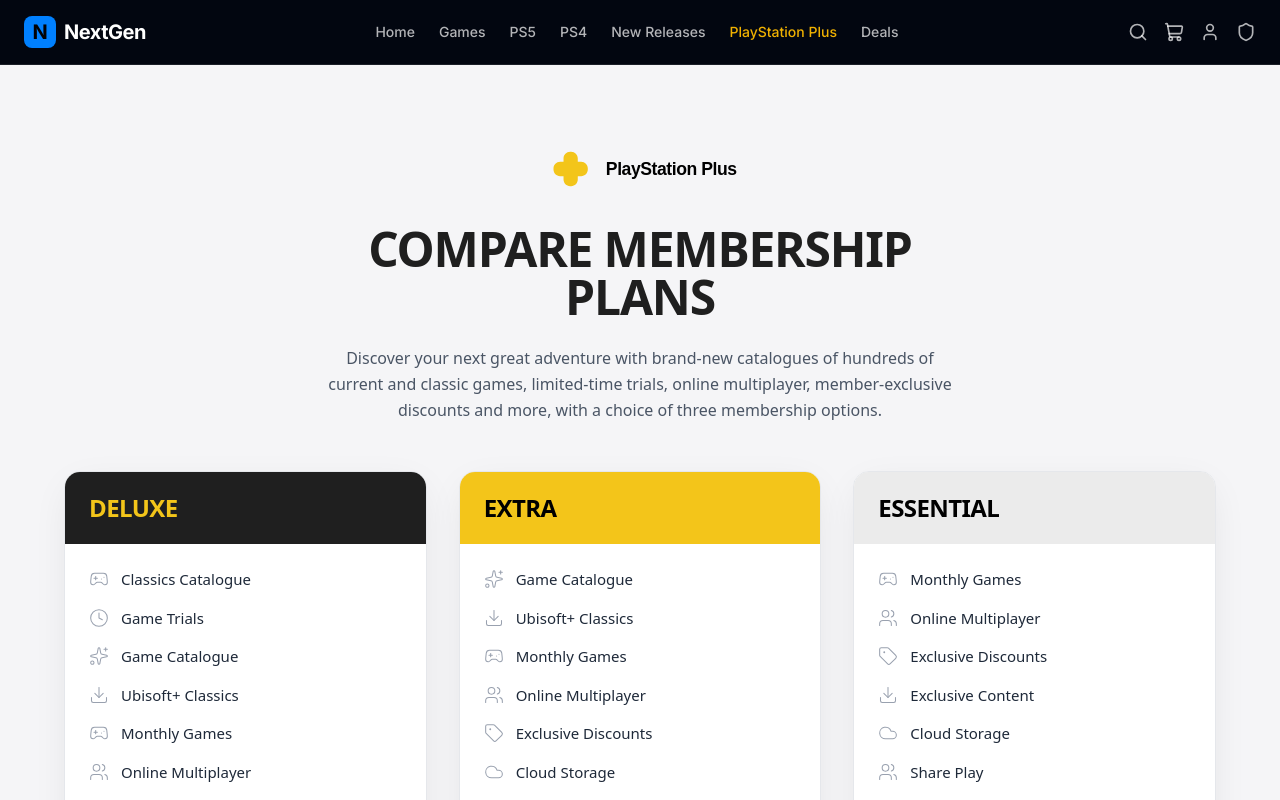
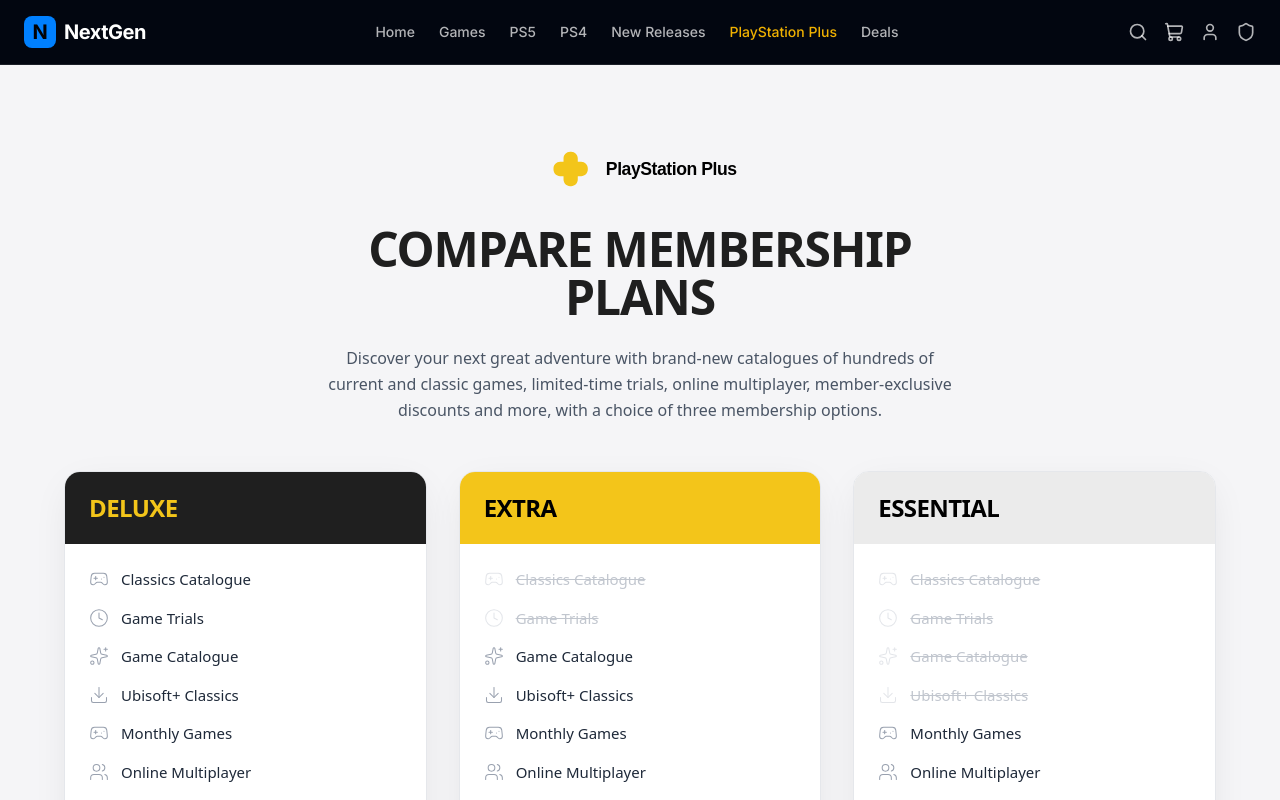
Before and after one commit to nextgen-web-studio/boomersgamingcafe, a Next.js app: page /subscription in a window 1280 px wide. Shown: the top 800 px of the page. Built offline with nearby package versions, Linux system fonts and the light colour scheme.

Commit message:
feat: strike out missing features in lower PS Plus tiers for comparison

```diff
--- a/src/app/subscription/page.tsx
+++ b/src/app/subscription/page.tsx
@@ -30,15 +30,15 @@
     headerBg: "bg-[#1F1F1F]",
     headerText: "text-[#F3C51A]",
     features: [
-      { text: "Classics Catalogue", icon: Gamepad2 },
-      { text: "Game Trials", icon: Clock },
-      { text: "Game Catalogue", icon: Sparkles },
-      { text: "Ubisoft+ Classics", icon: Download },
-      { text: "Monthly Games", icon: Gamepad2 },
-      { text: "Online Multiplayer", icon: Users },
-      { text: "Exclusive Discounts", icon: Tag },
-      { text: "Cloud Storage", icon: Cloud },
-      { text: "Share Play", icon: Users },
+      { text: "Classics Catalogue", icon: Gamepad2, included: true },
+      { text: "Game Trials", icon: Clock, included: true },
+      { text: "Game Catalogue", icon: Sparkles, included: true },
+      { text: "Ubisoft+ Classics", icon: Download, included: true },
+      { text: "Monthly Games", icon: Gamepad2, included: true },
+      { text: "Online Multiplayer", icon: Users, included: true },
+      { text: "Exclusive Discounts", icon: Tag, included: true },
+      { text: "Cloud Storage", icon: Cloud, included: true },
+      { text: "Share Play", icon: Users, included: true },
     ],
     plans: [
       { id: "12-Month", priceLabel: "Rs 9,879 every 12 months", price: 9879, badge: "Best value*", subtext: "33% off 12 months versus 1 month" },
@@ -52,13 +52,15 @@
     headerBg: "bg-[#F3C51A]",
     headerText: "text-black",
     features: [
-      { text: "Game Catalogue", icon: Sparkles },
-      { text: "Ubisoft+ Classics", icon: Download },
-      { text: "Monthly Games", icon: Gamepad2 },
-      { text: "Online Multiplayer", icon: Users },
-      { text: "Exclusive Discounts", icon: Tag },
-      { text: "Cloud Storage", icon: Cloud },
-      { text: "Share Play", icon: Users },
+      { text: "Classics Catalogue", icon: Gamepad2, included: false },
+      { text: "Game Trials", icon: Clock, included: false },
+      { text: "Game Catalogue", icon: Sparkles, included: true },
+      { text: "Ubisoft+ Classics", icon: Download, included: true },
+      { text: "Monthly Games", icon: Gamepad2, included: true },
+      { text: "Online Multiplayer", icon: Users, included: true },
+      { text: "Exclusive Discounts", icon: Tag, included: true },
+      { text: "Cloud Storage", icon: Cloud, included: true },
+      { text: "Share Play", icon: Users, included: true },
     ],
     plans: [
       { id: "12-Month", priceLabel: "Rs 8,709 every 12 months", price: 8709, badge: "Best value*", subtext: "25% off 12 months versus 1 month" },
@@ -72,12 +74,15 @@
     headerBg: "bg-[#EBEBEB]",
     headerText: "text-black",
     features: [
-      { text: "Monthly Games", icon: Gamepad2 },
-      { text: "Online Multiplayer", icon: Users },
-      { text: "Exclusive Discounts", icon: Tag },
-      { text: "Exclusive Content", icon: Download },
-      { text: "Cloud Storage", icon: Cloud },
-      { text: "Share Play", icon: Users },
+      { text: "Classics Catalogue", icon: Gamepad2, included: false },
+      { text: "Game Trials", icon: Clock, included: false },
+      { text: "Game Catalogue", icon: Sparkles, included: false },
+      { text: "Ubisoft+ Classics", icon: Download, included: false },
+      { text: "Monthly Games", icon: Gamepad2, included: true },
+      { text: "Online Multiplayer", icon: Users, included: true },
+      { text: "Exclusive Discounts", icon: Tag, included: true },
+      { text: "Cloud Storage", icon: Cloud, included: true },
+      { text: "Share Play", icon: Users, included: true },
     ],
     plans: [
       { id: "12-Month", priceLabel: "Rs 3,949 every 12 months", price: 3949, badge: "Best value*", subtext: "34% off 12 months versus 1 month" },
@@ -101,8 +106,13 @@
       <div className="p-4 md:p-6 flex-1 bg-white">
         <div className="space-y-2.5 md:space-y-4">
           {tier.features.map((f, idx) => (
-            <div key={idx} className="flex items-center gap-3 text-[13px] md:text-[15px] text-gray-800 font-medium">
-              <f.icon className="w-4 h-4 md:w-5 md:h-5 text-gray-400 shrink-0" strokeWidth={1.25} />
+            <div
+              key={idx}
+              className={`flex items-center gap-3 text-[13px] md:text-[15px] font-medium transition-all ${
+                f.included ? 'text-gray-800' : 'text-gray-400 line-through opacity-60'
+              }`}
+            >
+              <f.icon className={`w-4 h-4 md:w-5 md:h-5 shrink-0 ${f.included ? 'text-gray-400' : 'text-gray-300'}`} strokeWidth={1.25} />
               {f.text}
             </div>
           ))}
```
